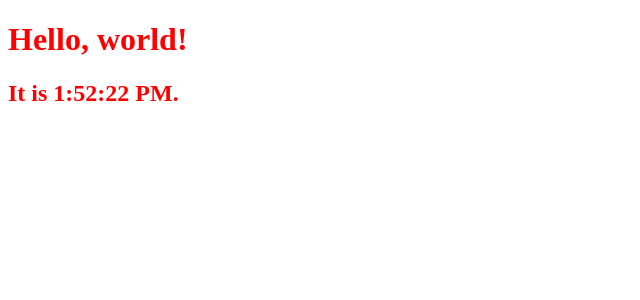
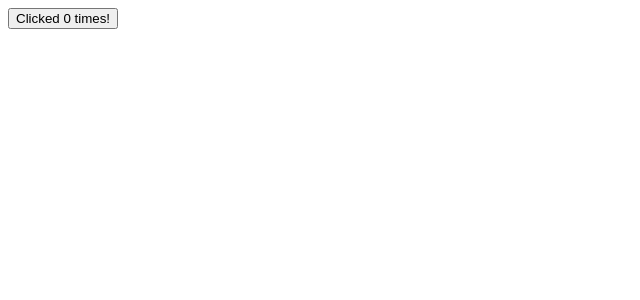
Before and after one commit to nickovchinnikov/react-minimal-project, a React app: page / in a window 1280 px wide. Shown: the top 300 px of the page, without its empty margins (0-640 px from the left). Built offline with nearby package versions, Linux system fonts and the light colour scheme.

Commit message:
Add ClickCounter

```diff
--- /dev/null
+++ b/src/ClickCounter.tsx
@@ -0,0 +1,33 @@
+import React, { Component } from 'react'
+
+interface IProps { }
+
+interface IState {
+  count: number
+  name: string
+}
+
+export class ClickCounter extends Component<IProps, IState> {
+  constructor(props: IProps) {
+    super(props);
+    this.state = {
+      count: 0,
+      name: 'viktor'
+    };
+    this.increment = this.increment.bind(this)
+  }
+
+  increment() {
+    const { count } = this.state;
+    this.setState({ count: count + 1 })
+  }
+
+  render() {
+    // используем state в render()
+    const { count } = this.state;
+    // изменяем состояние через setState
+    return (<button onClick={this.increment}>
+      Clicked {count} times!
+    </button>);
+  }
+}
--- a/src/index.html
+++ b/src/index.html
@@ -9,9 +9,7 @@
 </head>
 
 <body>
-  <div id="root">
-
-  </div>
+  <div id="root"></div>
 </body>
 
 </html>
--- a/src/index.tsx
+++ b/src/index.tsx
@@ -1,14 +1,6 @@
 import React from 'react'
 import { render } from 'react-dom';
 
-function tick() {
-  const element = (
-    <div style={{ color: "red" }}>
-      <h1>Hello, world!</h1>
-      <h2>It is {new Date().toLocaleTimeString()}.</h2>
-    </div>
-  );
-  render(element, document.getElementById('root'));
-}
+import { ClickCounter } from './ClickCounter';
 
-setInterval(tick, 1000);
+render(<ClickCounter />, document.getElementById('root'));
```
